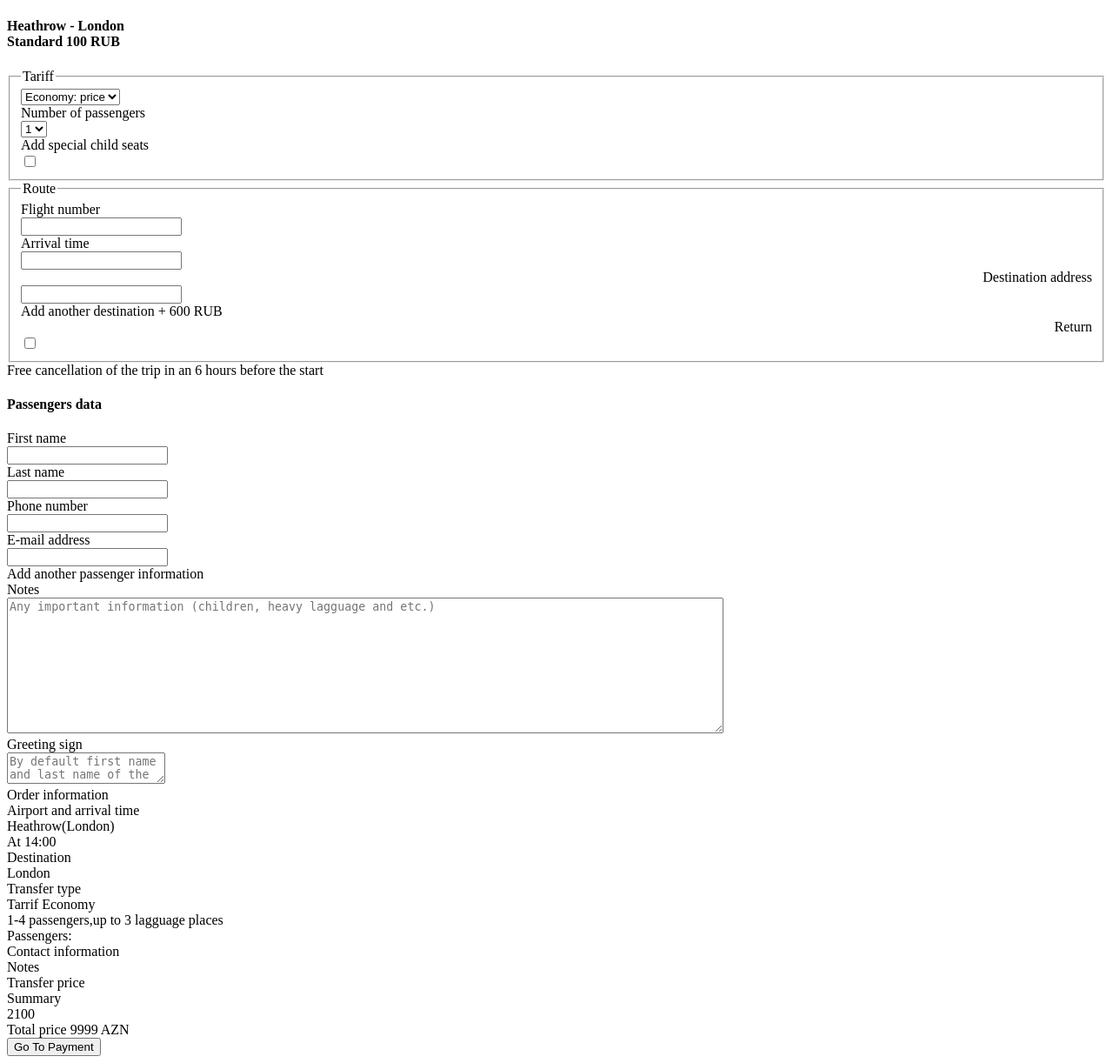
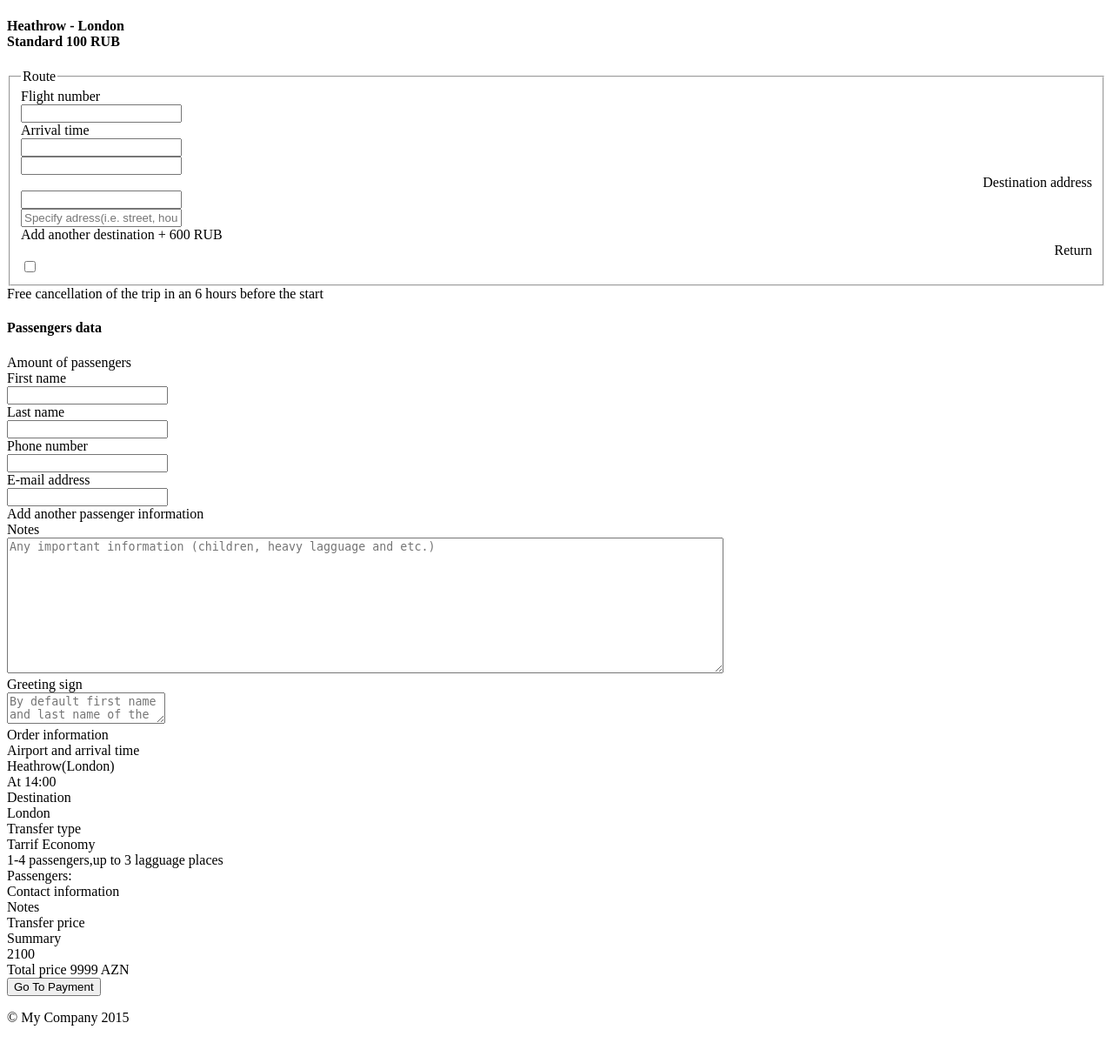
Before and after one commit to Sywooch/365, a Yii app: template frontend/views/site/form.php in a window 1280 px wide. Shown: the whole page at 87% size. After the commit the page ends 1179 px from the top, so only its background shows below. Run offline with PHP 8.4 and a stand-in for Yii, Linux system fonts and the light colour scheme; the template is opened without the code that fills it, so the values that code supplies are empty; some libraries are stand-ins or nearby versions.

Commit message:
form.php and index.php

```diff
--- a/frontend/views/site/form.php
+++ b/frontend/views/site/form.php
@@ -1,17 +1,6 @@
-<!DOCTYPE html>
-<html>
-	<head>
-		<meta charset="utf-8" />
-		<meta name="viewport" content="width=devide-width,
-			initial-scale=1">
-		<title>Passenger form for Transfer365</title>
-		<script src="scripts/greeting-sign.js"></script>
-		<script src="scripts/add-destination.js"></script>
-		<script src="scripts/side-box.js"></script>
-
-
-	</head>
-	<body>
+<?
+	use yii\helpers\Html;
+?>
 			<div class="container"> <!-- Passenger form container -->
 			<div class="row">
 
@@ -21,55 +10,6 @@
 							<h4>Heathrow - London<br>
 							Standard 100 RUB</h4>
 
-						</div>
-						<div class="cpanel-section">
-							<fieldset>
-								<legend id="tariff">Tariff</legend>
-									<div class="row">
-										<div class="cpanel-item">
-											<div class="col-md-4">
-												<select name="tariff" id="tariff-select" class="cpanel-input">
-													<option value="economy">Economy: price</option>
-													<option value="standard">Standard: price</option>
-													<option value="Premium">Premium: price</option>
-													<option value="Business">Business: price</option>
-													<option value="Luxury">Luxury: price</option>
-													<option value="SUV">SUV: price</option>
-													<option value="Minivan">Minivan: price</option>
-													<option value="Minibus">Minibus: price</option>
-													<option value="Bus">Bus: price</option>
-												</select>
-											</div>
-										</div>
-									</div>
-									<div class="row">
-										<div class="cpanel-item">
-											<div class="col-md-3">
-												<label for="pass-num">Number of passengers</label>
-											</div>
-											<div class="col-md-1">
-												<!-- Number of options must change according to car class -->
-												<select name="pass-num" id="pass-num" class="cpanel-input">
-													<option value="1">1</option>
-													<option value="2">2</option>
-												</select>
-											</div>
-										</div>
-
-									</div>
-									<div class="row">
-										<div class="cpanel-item">
-											<div class="col-md-3">
-												<label for="chair">Add special child seats</label>
-											</div>
-											<div class="col-md-1">
-												<input type="checkbox" id="chair" class="cpanel-input"
-												 value="unchecked"/>
-											</div>
-										</div>
-
-									</div>
-							</fieldset>
 						</div>
 
 						<div class="cpanel-section">
@@ -92,7 +32,10 @@
 										<label for="arrival_time">Arrival time</label>
 									</div>
 									<div class="col-md-3">
-										<input type="text" id="datetimepicker3" class="cpanel-input"/>
+										<input type="text" id="date-arrival" class="cpanel-input"/>
+									</div>
+									<div class="col-md-2">
+										<input type="text" class="cpanel-input time-arrival"/>
 									</div>
 
 								</div>
@@ -103,8 +46,11 @@
 											<div class="col-md-2" style="text-align: right">
 												<label for="destination_address">Destination address</label>
 											</div>
-											<div class="col-md-7">
+											<div class="col-md-5">
 												<input type="text" id="pac-input-order-form" class="cpanel-input"/>
+											</div>
+											<div class="col-md-5">
+												<input type="text" class="cpanel-input" placeholder="Specify adress(i.e. street, house etc.)"/>
 											</div>
 										</div>
 									</div>
@@ -144,6 +90,16 @@
 					<div class="cpanel">
 						<div class="cpanel-heading">
 							<h4>Passengers data</h4>
+						</div>
+						<div class="cpanel-section">
+							<div class="row">
+								<div cpanel="cpanel-item">
+									<div class="col-md-3">
+										<label for="pass-amount">Amount of passengers</label>
+									</div>
+
+								</div>
+							</div>
 						</div>
 						<div id="add-pass-anchor">
 							<div class="cpanel-section">
@@ -341,5 +297,5 @@
 			</div>
 
 
-	</body>
-</html>
+		<script src="/scripts/add-destination.js"></script>
+		<script src="/scripts/side-box.js"></script>
```
Also changed, not shown: frontend/views/site/index.php (+21 -25 lines).
